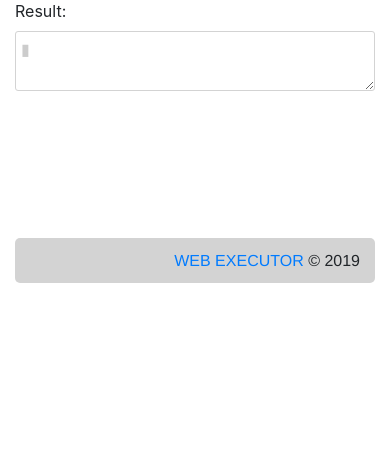
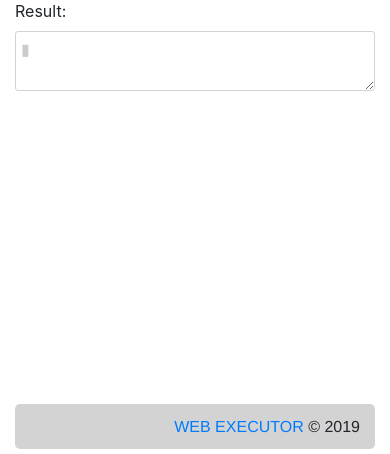
Before and after one commit to pywebexecutorgb/main, a Django app: page /code/create/ in a window 390 px wide. Shown: the part 556-1010 px from the top of the page. Before the commit the page ends 839 px from the top, so only its background shows below. Run offline with Django 3.2, Linux system fonts and the light colour scheme; some libraries are stand-ins or nearby versions.

Commit message:
update height on mobile

```diff
--- a/executor/static/mainapp/css/main.css
+++ b/executor/static/mainapp/css/main.css
@@ -10,7 +10,7 @@
     .result-block {
         all: unset !important;
         margin: 0 5px 0 5px;
-        /*height: 500px !important;*/
+        min-height: 400px !important;
     }
 
     .buttons {
@@ -21,11 +21,6 @@
     .btn {
         width: 48% !important;
         margin-right: unset !important;
-    }
-
-    .result-block {
-        min-height: 300px;
-        height: 100% !important;
     }
 }
 
```
